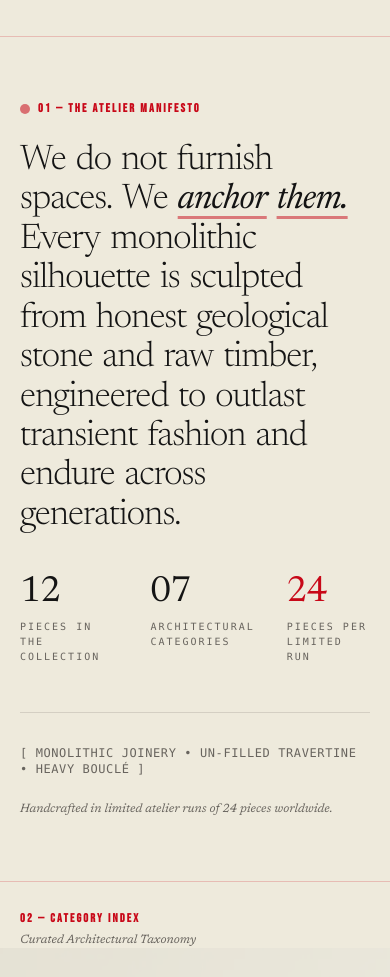
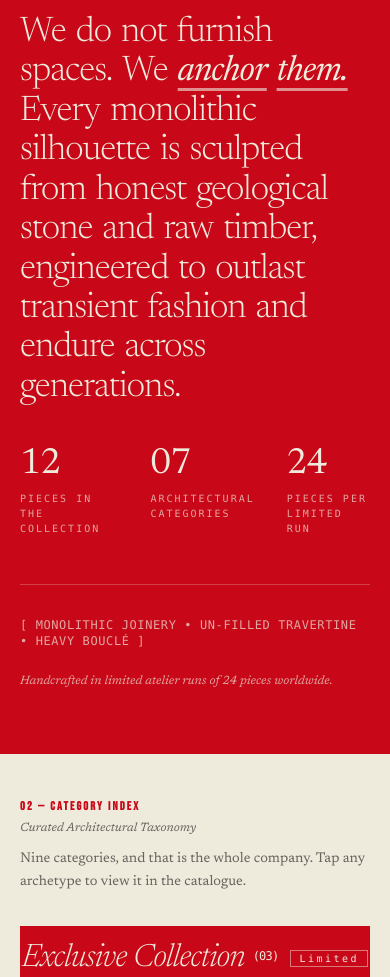
Before and after one commit to isacPY/Firnature, a React (Vite) app: page / in a window 390 px wide. Shown: the part 1020-1997 px from the top of the page. Built offline with nearby package versions, Linux system fonts and the light colour scheme.

Commit message:
patch 12: HALDEN mobile match — simple Category Index list, hide Concierge on mobile, red manifesto band, catalogue intro + sort, footer newsletter, hero simplify

```diff
--- a/src/components/CategoryIndex.jsx
+++ b/src/components/CategoryIndex.jsx
@@ -54,8 +54,22 @@ const CategoryRowList = React.memo(function CategoryRowList({ onSelect, isOverla
 });
 
 export function CategoryIndex() {
-  const { setActiveCategory } = useStore();
+  const { setActiveCategory, activeCategory } = useStore();
   const [activeIdx, setActiveIdx] = useState(0);
+
+  // Mobile (<768px) uses a simple scrolling list instead of the pinned
+  // full-screen dual-layer effect — the pinned version is too long and slow
+  // on a phone, and its non-active rows read as faint grey text.
+  const [isMobile, setIsMobile] = useState(
+    () => typeof window !== 'undefined' && window.matchMedia('(max-width: 767px)').matches
+  );
+
+  useEffect(() => {
+    const mq = window.matchMedia('(max-width: 767px)');
+    const onChange = (e) => setIsMobile(e.matches);
+    mq.addEventListener('change', onChange);
+    return () => mq.removeEventListener('change', onChange);
+  }, []);
 
   const containerRef = useRef(null);
   const baseListRef = useRef(null);
@@ -69,6 +83,7 @@ export function CategoryIndex() {
   }, [setActiveCategory]);
 
   useEffect(() => {
+    if (isMobile) return;
     if (!containerRef.current || !baseListRef.current || !overlayListRef.current) return;
 
     const anim = animateCategoryIndex({
@@ -84,10 +99,11 @@ export function CategoryIndex() {
     return () => {
       if (anim && anim.kill) anim.kill();
     };
-  }, []);
+  }, [isMobile]);
 
   // Thumbnail cross-fade when active category changes
   useEffect(() => {
+    if (isMobile) return;
     const thumbs = [thumbLeftRef.current, thumbRightRef.current].filter(Boolean);
     if (thumbs.length) {
       gsap.killTweensOf(thumbs);
@@ -97,7 +113,74 @@ export function CategoryIndex() {
         { opacity: 1, y: 0, duration: 0.22, ease: 'power2.out', overwrite: 'auto' }
       );
     }
-  }, [activeIdx]);
+  }, [activeIdx, isMobile]);
+
+  // --- Mobile: simple scrolling list, red bar on the selected category ---
+  if (isMobile) {
+    const activeId = DISPLAY_CATEGORIES.some((c) => c.id === activeCategory)
+      ? activeCategory
+      : DISPLAY_CATEGORIES[0].id;
+    const activePos = DISPLAY_CATEGORIES.findIndex((c) => c.id === activeId) + 1;
+
+    return (
+      <section
+        id="category-index"
+        className="relative w-full bg-cream py-10 px-5 select-none"
+        aria-label="Category Index"
+      >
+        <div className="max-w-[1440px] w-full mx-auto">
+          <span className="font-display text-xs text-red tracking-[0.18em] uppercase font-semibold">
+            02 — CATEGORY INDEX
+          </span>
+          <p className="font-serif italic text-xs text-grey mt-0.5">
+            Curated Architectural Taxonomy
+          </p>
+          <p className="font-serif text-sm text-grey leading-relaxed mt-3 max-w-sm">
+            Nine categories, and that is the whole company. Tap any archetype to view it in the catalogue.
+          </p>
+        </div>
+
+        <div className="mt-8">
+          {DISPLAY_CATEGORIES.map((cat) => {
+            const isExclusive = cat.id === 'exclusive';
+            const isActive = cat.id === activeId;
+            return (
+              <button
+                key={cat.id}
+                type="button"
+                onClick={() => handleCategorySelect(cat.id)}
+                className={`w-full h-16 flex items-center justify-center cursor-pointer select-none transition-colors duration-200 ${
+                  isActive ? 'bg-red' : 'bg-transparent'
+                }`}
+                aria-pressed={isActive}
+              >
+                <span className={`font-serif text-[2rem] leading-none tracking-tight ${
+                  isActive ? 'italic text-cream font-light' : isExclusive ? 'italic text-red' : 'text-ink'
+                }`}>
+                  {cat.name}
+                  <sup className={`font-mono text-xs ml-2 not-italic ${isActive ? 'text-cream' : 'text-grey'}`}>
+                    (0{cat.count})
+                  </sup>
+                  {isExclusive && (
+                    <span className={`font-mono text-[10px] tracking-[0.25em] ml-3 align-middle border px-2 py-0.5 not-italic ${
+                      isActive ? 'text-cream border-cream/50' : 'text-red border-red/40'
+                    }`}>
+                      Limited
+                    </span>
+                  )}
+                </span>
+              </button>
+            );
+          })}
+        </div>
+
+        <div className="max-w-[1440px] w-full mx-auto flex items-center justify-between text-grey font-mono text-[10px] uppercase tracking-widest pt-6">
+          <span>0{activePos} / 0{DISPLAY_CATEGORIES.length} Archetype Selected</span>
+          <span>Tap any row to jump to catalogue</span>
+        </div>
+      </section>
+    );
+  }
 
   const currentCategory = DISPLAY_CATEGORIES[activeIdx] || DISPLAY_CATEGORIES[0];
 
--- a/src/components/Footer.jsx
+++ b/src/components/Footer.jsx
@@ -1,4 +1,4 @@
-import React, { useRef, useEffect } from 'react';
+import React, { useRef, useEffect, useState } from 'react';
 import { ArrowUpRight, Mail, Phone, MapPin, Instagram, Globe } from 'lucide-react';
 import { BRAND_CONFIG, buildWhatsAppUrl } from '../config/brand';
 import { useStore } from '../state/store';
@@ -9,6 +9,10 @@ import { scrollTo } from '../animations';
 export function Footer() {
   const { toggleDeviceEndCard, customBrandName, openAppointment } = useStore();
   const wordmarkRef = useRef(null);
+
+  // Mobile-only newsletter capture (no backend on the demo — confirms inline)
+  const [email, setEmail] = useState('');
+  const [emailJoined, setEmailJoined] = useState(false);
 
   useEffect(() => {
     if (!wordmarkRef.current) return;
@@ -39,6 +43,45 @@ export function Footer() {
       aria-label="Atelier Footer"
     >
       <div className="max-w-[1440px] mx-auto">
+
+        {/* Mobile-only newsletter band — red, like the manifesto band */}
+        <div className="md:hidden bg-red -mx-5 sm:-mx-8 px-5 sm:px-8 py-10 mb-14">
+          <h2 className="font-serif text-[1.9rem] text-cream leading-[1.08] tracking-tight">
+            One letter a month. New pieces, private viewings, nothing else.
+          </h2>
+          {emailJoined ? (
+            <p className="font-serif italic text-cream text-base mt-4">
+              You are on the list — welcome to the atelier.
+            </p>
+          ) : (
+            <form
+              className="mt-5 flex items-center gap-2"
+              onSubmit={(e) => {
+                e.preventDefault();
+                if (email.trim().includes('@')) setEmailJoined(true);
+              }}
+            >
+              <label htmlFor="footer-newsletter-email" className="sr-only">
+                Email address
+              </label>
+              <input
+                id="footer-newsletter-email"
+                type="email"
+                required
+                value={email}
+                onChange={(e) => setEmail(e.target.value)}
+                placeholder="your@email.com"
+                className="flex-1 min-w-0 bg-transparent border border-cream/60 text-cream placeholder:text-cream/60 px-4 py-3 text-sm outline-none focus:border-cream"
+              />
+              <button
+                type="submit"
+                className="shrink-0 border border-cream text-cream px-4 py-3 text-xs font-sans uppercase tracking-wider hover:bg-cream hover:text-red transition-colors"
+              >
+                Join the list
+              </button>
+            </form>
+          )}
+        </div>
 
         {/* Top Grid: Manifesto & Atelier Contacts */}
         <div className="grid grid-cols-1 md:grid-cols-12 gap-12 sm:gap-16 pb-16 border-b border-cream/15">
@@ -166,7 +209,7 @@ export function Footer() {
           <div className="inline-block overflow-hidden leading-[0.8] tracking-[-0.03em]">
             <MaskedLetters
               text={displayWordmark}
-              className="footer-wordmark-letter font-display uppercase text-cream/90 text-[clamp(4.5rem,18.5vw,22rem)] inline-block will-change-transform"
+              className="footer-wordmark-letter font-display uppercase text-cream/90 text-[clamp(4.5rem,18.5vw,22rem)] max-md:text-[clamp(3.25rem,15vw,6rem)] inline-block will-change-transform"
             />
           </div>
         </div>
--- a/src/components/Hero.jsx
+++ b/src/components/Hero.jsx
@@ -107,7 +107,7 @@ export function Hero() {
 
           {/* Left Column: Dining Chair Floating Thumbnail & Tagline */}
           <div className="md:col-span-5 space-y-6">
-            <div className="hero-fade-caption flex items-center gap-4">
+            <div className="hero-fade-caption hidden md:flex items-center gap-4">
               <div className="hero-reveal-photo w-20 h-26 sm:w-24 sm:h-32 overflow-hidden bg-ink/5 border border-grey/30 shrink-0">
                 <img
                   src={diningChair.image}
--- a/src/components/ProductGrid.jsx
+++ b/src/components/ProductGrid.jsx
@@ -1,4 +1,4 @@
-import React, { useRef, useEffect, useCallback } from 'react';
+import React, { useRef, useEffect, useCallback, useState } from 'react';
 import { CATEGORIES, PRODUCTS } from '../config/brand';
 import { useStore } from '../state/store';
 import { ProductCard } from './ProductCard';
@@ -9,11 +9,21 @@ export function ProductGrid() {
   const gridContainerRef = useRef(null);
   const headingRef = useRef(null);
 
+  // Mobile-only catalogue sort (the intro block below is md:hidden)
+  const [sort, setSort] = useState('curated');
+
   const filteredProducts = activeCategory === 'all'
     ? PRODUCTS
     : activeCategory === 'exclusive'
       ? PRODUCTS.filter((p) => p.exclusive)
       : PRODUCTS.filter((p) => p.category === activeCategory);
+
+  const sortedProducts =
+    sort === 'name-asc'
+      ? [...filteredProducts].sort((a, b) => a.name.localeCompare(b.name))
+      : sort === 'name-desc'
+        ? [...filteredProducts].sort((a, b) => b.name.localeCompare(a.name))
+        : filteredProducts;
 
   // Stable callbacks so ProductCard memo is never broken
   const handleToggleSave = useCallback((product) => toggleSave(product), [toggleSave]);
@@ -85,6 +95,32 @@ export function ProductGrid() {
           </div>
         </div>
 
+        {/* Mobile-only catalogue intro: punchy framing + sort, above the pills */}
+        <div className="md:hidden pt-8 pb-2">
+          <h3 className="font-serif text-[2rem] text-ink leading-[1.05] tracking-tight">
+            Ready to <em className="font-light">live with.</em>
+          </h3>
+          <p className="font-serif text-sm text-grey leading-relaxed mt-2 max-w-sm">
+            The current collection — finished by hand, in limited runs of 24 pieces.
+          </p>
+          <div className="mt-4 flex items-center gap-2">
+            <label htmlFor="catalogue-sort" className="font-mono text-[10px] text-grey uppercase tracking-widest shrink-0">
+              Sorted by
+            </label>
+            <select
+              id="catalogue-sort"
+              value={sort}
+              onChange={(e) => setSort(e.target.value)}
+              className="pill-btn bg-transparent text-ink border-ink/30 cursor-pointer"
+              aria-label="Sort catalogue"
+            >
+              <option value="curated">Curated</option>
+              <option value="name-asc">Name A–Z</option>
+              <option value="name-desc">Name Z–A</option>
+            </select>
+          </div>
+        </div>
+
         {/* Filter Pills Bar */}
         <div className="py-6 flex items-center justify-between gap-4 overflow-x-auto no-scrollbar select-none">
           <div className="flex items-center gap-2">
@@ -121,7 +157,7 @@ export function ProductGrid() {
           ref={gridContainerRef}
           className="grid grid-cols-1 sm:grid-cols-2 lg:grid-cols-4 gap-6 sm:gap-8 pt-4"
         >
-          {filteredProducts.map((product) => (
+          {sortedProducts.map((product) => (
             <ProductCard
               key={product.id}
               product={product}
--- a/src/components/Statement.jsx
+++ b/src/components/Statement.jsx
@@ -17,7 +17,10 @@ export function Statement() {
     // Same word-rise reveal as the catalogue heading ("Curated Living Artifacts."):
     // each word rises into place and fades in once, when the headline enters view.
     // Reduced-motion users keep the plain, fully visible text.
+    // Mobile (<768px) keeps the plain, fully visible text too — the slow
+    // word-by-word rise reads as faded/broken copy on a phone.
     if (isReducedMotion()) return;
+    if (typeof window !== 'undefined' && window.matchMedia('(max-width: 767px)').matches) return;
 
     const ctx = gsap.context(() => {
       gsap.set(words, { y: 26, opacity: 0 });
@@ -42,14 +45,14 @@ export function Statement() {
     <section
       id="statement-section"
       ref={containerRef}
-      className="relative w-full bg-cream py-16 sm:py-24 px-5 sm:px-8 border-b border-red/20 overflow-hidden"
+      className="relative w-full bg-cream max-md:bg-red py-16 sm:py-24 px-5 sm:px-8 border-b border-red/20 overflow-hidden"
       aria-label="Design Statement"
     >
       <div className="max-w-[1440px] mx-auto">
         {/* Section Identifier */}
         <div className="flex items-center gap-2 mb-6 sm:mb-10">
-          <span className="w-2.5 h-2.5 rounded-full bg-red animate-pulse" />
-          <span className="font-display text-xs sm:text-sm text-red tracking-[0.18em] uppercase font-semibold">
+          <span className="w-2.5 h-2.5 rounded-full bg-red max-md:bg-cream animate-pulse" />
+          <span className="font-display text-xs sm:text-sm text-red max-md:text-cream tracking-[0.18em] uppercase font-semibold">
             01 — THE ATELIER MANIFESTO
           </span>
         </div>
@@ -58,7 +61,7 @@ export function Statement() {
         <div className="relative flex flex-col lg:flex-row lg:items-stretch gap-10 lg:gap-16">
           <h2
             ref={textRef}
-            className="font-serif font-light text-[clamp(2.2rem,4.8vw,4.8rem)] text-ink leading-[1.12] tracking-tight max-w-5xl select-none lg:flex-1"
+            className="font-serif font-light text-[clamp(2.2rem,4.8vw,4.8rem)] text-ink max-md:text-cream leading-[1.12] tracking-tight max-w-5xl select-none lg:flex-1"
           >
             {[
               "We", "do", "not", "furnish", "spaces.", "We", "anchor", "them.",
@@ -71,7 +74,7 @@ export function Statement() {
                 <span
                   key={i}
                   className={`statement-word inline-block mr-[0.28em] transition-opacity duration-150 ${
-                    isAccent ? 'italic font-normal underline decoration-red/50 underline-offset-8 text-ink' : 'text-ink'
+                    isAccent ? 'italic font-normal underline decoration-red/50 max-md:decoration-cream/60 underline-offset-8 text-ink max-md:text-cream' : 'text-ink max-md:text-cream'
                   }`}
                   style={{ opacity: 1 }}
                 >
@@ -97,27 +100,27 @@ export function Statement() {
             </figure>
             <div className="flex lg:flex-col gap-8 lg:gap-6">
             <div>
-              <div className="font-serif text-4xl sm:text-5xl text-ink leading-none">12</div>
-              <div className="font-mono text-[10px] text-grey uppercase tracking-[0.2em] mt-2">Pieces in the<br />Collection</div>
+              <div className="font-serif text-4xl sm:text-5xl text-ink max-md:text-cream leading-none">12</div>
+              <div className="font-mono text-[10px] text-grey max-md:text-cream/70 uppercase tracking-[0.2em] mt-2">Pieces in the<br />Collection</div>
             </div>
             <div>
-              <div className="font-serif text-4xl sm:text-5xl text-ink leading-none">07</div>
-              <div className="font-mono text-[10px] text-grey uppercase tracking-[0.2em] mt-2">Architectural<br />Categories</div>
+              <div className="font-serif text-4xl sm:text-5xl text-ink max-md:text-cream leading-none">07</div>
+              <div className="font-mono text-[10px] text-grey max-md:text-cream/70 uppercase tracking-[0.2em] mt-2">Architectural<br />Categories</div>
             </div>
             <div>
-              <div className="font-serif text-4xl sm:text-5xl text-red leading-none">24</div>
-              <div className="font-mono text-[10px] text-grey uppercase tracking-[0.2em] mt-2">Pieces per<br />Limited Run</div>
+              <div className="font-serif text-4xl sm:text-5xl text-red max-md:text-cream leading-none">24</div>
+              <div className="font-mono text-[10px] text-grey max-md:text-cream/70 uppercase tracking-[0.2em] mt-2">Pieces per<br />Limited Run</div>
             </div>
             </div>
           </div>
         </div>
 
         {/* Footer Meta Row */}
-        <div className="mt-12 sm:mt-16 flex flex-col sm:flex-row items-start sm:items-center justify-between gap-6 pt-8 border-t border-grey/20">
-          <div className="font-mono text-xs text-grey uppercase tracking-wider">
+        <div className="mt-12 sm:mt-16 flex flex-col sm:flex-row items-start sm:items-center justify-between gap-6 pt-8 border-t border-grey/20 max-md:border-cream/25">
+          <div className="font-mono text-xs text-grey max-md:text-cream/70 uppercase tracking-wider">
             [ Monolithic Joinery • Un-filled Travertine • Heavy Bouclé ]
           </div>
-          <div className="font-serif italic text-xs sm:text-sm text-grey">
+          <div className="font-serif italic text-xs sm:text-sm text-grey max-md:text-cream/70">
             Handcrafted in limited atelier runs of 24 pieces worldwide.
           </div>
         </div>
--- a/src/components/WhatsAppButton.jsx
+++ b/src/components/WhatsAppButton.jsx
@@ -8,7 +8,7 @@ export function WhatsAppButton() {
   return (
     <aside
       aria-label="Direct Showroom Concierge"
-      className="fixed bottom-6 right-6 z-40"
+      className="fixed bottom-6 right-6 z-40 hidden md:block"
     >
       <a
         href={url}
```
